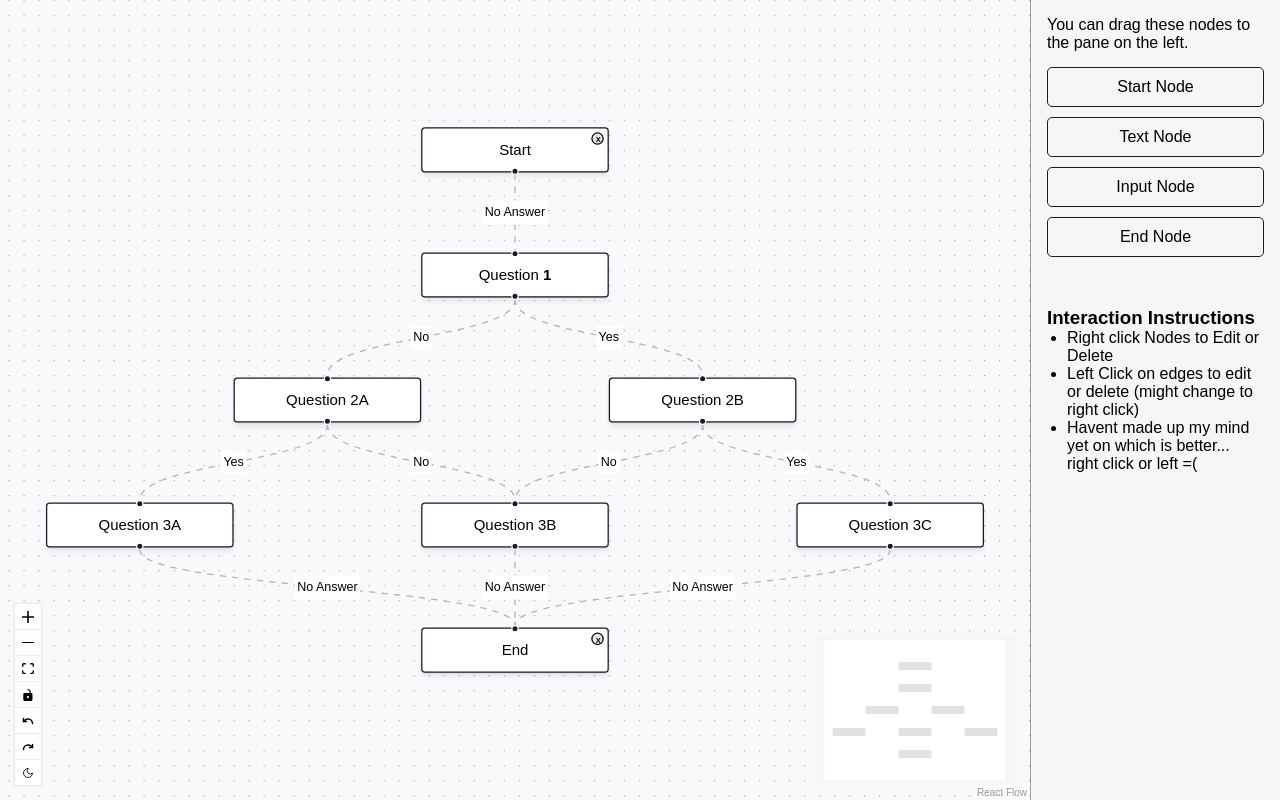
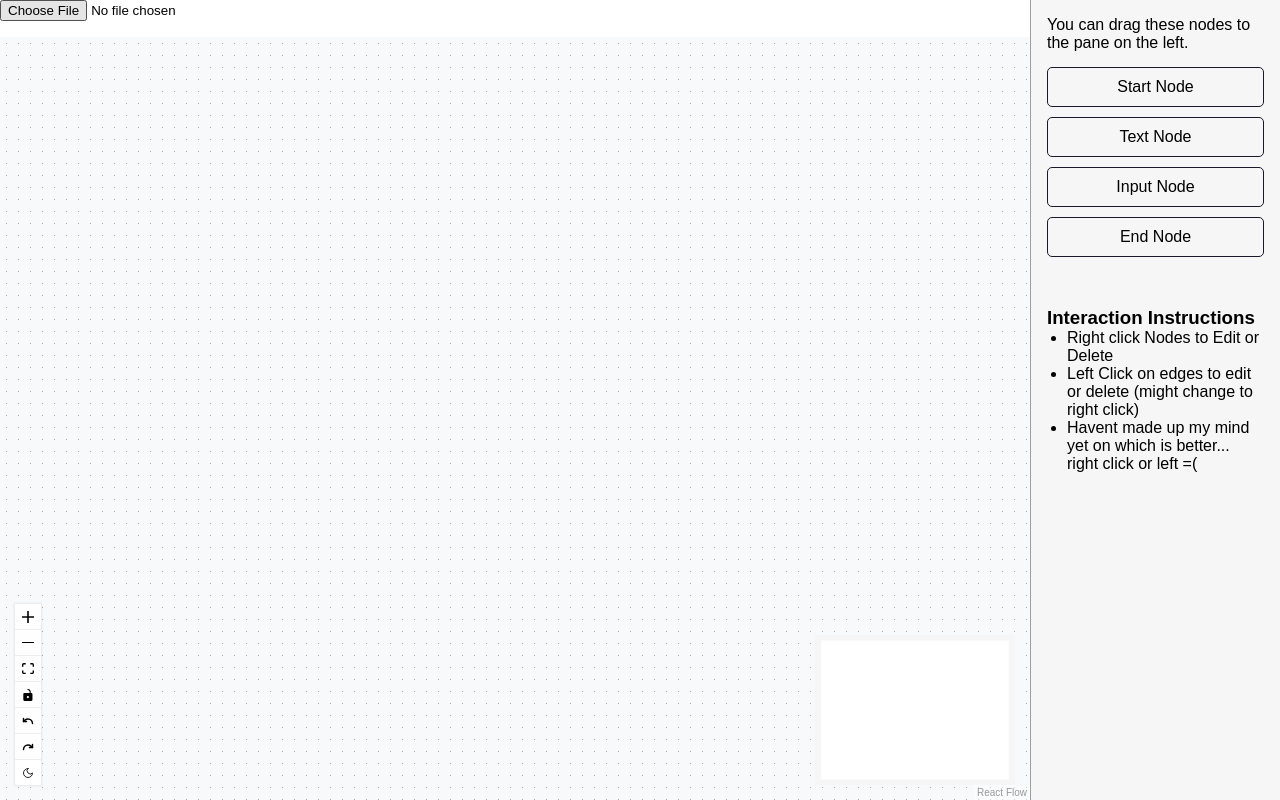
Before and after one commit to Devzio/Quizflow, a React (Vite) app: page / in a window 1280 px wide. Built offline with nearby package versions, Linux system fonts and the light colour scheme.

Commit message:
fixed merge conflicts. integrate ImportFlow component and enhance type definitions for nodes and edges

```diff
--- a/src/components/DnDFlow.tsx
+++ b/src/components/DnDFlow.tsx
@@ -1,4 +1,5 @@
 import { addEdge, Background, Connection, Controls, Edge, MiniMap, ReactFlow, useReactFlow, useEdgesState, useNodesState, reconnectEdge, Node, NodeChange, EdgeChange, XYPosition, NodeTypes, EdgeTypes, applyNodeChanges, applyEdgeChanges } from '@xyflow/react';
+import ImportFlow from './ImportFlow';
 import { v4 as uuidv4 } from 'uuid';
 import '@xyflow/react/dist/style.css';
 import { useCallback, useEffect, useRef, useState } from 'react';
@@ -54,8 +55,8 @@ const DnDFlow = () => {
     return () => document.removeEventListener('contextmenu', handleContextMenu);
   }, []);
 
-  const [nodes, setNodes] = useNodesState(initialNodes);
-  const [edges, setEdges] = useEdgesState(initialEdges);
+  const [nodes, setNodes] = useNodesState<Node>(initialNodes);
+  const [edges, setEdges] = useEdgesState<Edge>(initialEdges);
   const { screenToFlowPosition } = useReactFlow();
   const [type] = useDnD();
 
@@ -245,6 +246,8 @@ const DnDFlow = () => {
 
   return (
     <div className="dndflow">
+      <div className='reactflow-layout'>
+        <ImportFlow setNodes={setNodes} setEdges={setEdges} />
         <div className="reactflow-wrapper" ref={reactFlowWrapper}>
           <ReactFlow
             colorMode={colorMode}
@@ -290,6 +293,7 @@ const DnDFlow = () => {
             </Controls>
           </ReactFlow>
         </div>
+      </div>
       <Sidebar colorMode={colorMode} />
     </div>
   );
--- a/src/components/ImportFlow.tsx
+++ b/src/components/ImportFlow.tsx
@@ -1,9 +1,10 @@
 import React from 'react';
 import { convertJson } from '../utils/convertJson'; // 변환 함수
+import { Node, Edge } from '@xyflow/react';
 
 interface ImportFlowProps {
-  setNodes: (nodes: any[]) => void;
-  setEdges: (edges: any[]) => void;
+  setNodes: React.Dispatch<React.SetStateAction<Node[]>> | ((nodes: Node[]) => void);
+  setEdges: React.Dispatch<React.SetStateAction<Edge[]>> | ((edges: Edge[]) => void);
 }
 
 const ImportFlow: React.FC<ImportFlowProps> = ({ setNodes, setEdges }) => {
--- a/src/constants.tsx
+++ b/src/constants.tsx
@@ -1,187 +1,187 @@
 
 
 export const initialNodes = [
-  {
-    id: '1',
-    type: 'start',
-    data: {
-      label: (
-        <>
-          Node <strong>A</strong>
-        </>
-      ),
-    },
-    position: { x: 0, y: 0 },
-  },
-  {
-    id: '2',
-    type: 'text',
-    data: {
-      label: (
-        <>
-          Question <strong>1</strong>
-        </>
-      ),
-    },
-    position: { x: 0, y: 100 },
-  },
-  {
-    id: '3',
-    type: 'text',
-    data: {
-      label: (
-        <>
-          Question 2A
-        </>
-      ),
-    },
-    position: { x: -150, y: 200 },
-    // style: {
-    //   background: '#D6D5E6',
-    //   color: '#333',
-    //   width: 180,
-    // },
-  },
-  {
-    id: '4',
-    type: 'text',
-    data: {
-      label: (
-        <>
-          Question 2B
-        </>
-      ),
-    },
-    position: { x: 150, y: 200 },
-  },
-  {
-    id: '5',
-    type: 'text',
-    data: {
-      label: (
-        <>
-          Question 3A
-        </>
-      ),
-    },
-    position: { x: -300, y: 300 },
-  },
-  {
-    id: '6',
-    type: 'text',
-    data: {
-      label: (
-        <>
-          Question 3B
-        </>
-      ),
-    },
-    position: { x: 0, y: 300 },
-  },
-  {
-    id: '7',
-    type: 'text',
-    data: {
-      label: (
-        <>
-          Question 3C
-        </>
-      ),
-    },
-    position: { x: 300, y: 300 },
-  },
-  {
-    id: '8',
-    type: 'end',
-    data: {
-      label: (
-        <>
-          Question 3C
-        </>
-      ),
-    },
-    position: { x: 0, y: 400 },
-  },
+  // {
+  //   id: '1',
+  //   type: 'start',
+  //   data: {
+  //     label: (
+  //       <>
+  //         Node <strong>A</strong>
+  //       </>
+  //     ),
+  //   },
+  //   position: { x: 0, y: 0 },
+  // },
+  // {
+  //   id: '2',
+  //   type: 'text',
+  //   data: {
+  //     label: (
+  //       <>
+  //         Question <strong>1</strong>
+  //       </>
+  //     ),
+  //   },
+  //   position: { x: 0, y: 100 },
+  // },
+  // {
+  //   id: '3',
+  //   type: 'text',
+  //   data: {
+  //     label: (
+  //       <>
+  //         Question 2A
+  //       </>
+  //     ),
+  //   },
+  //   position: { x: -150, y: 200 },
+  //   // style: {
+  //   //   background: '#D6D5E6',
+  //   //   color: '#333',
+  //   //   width: 180,
+  //   // },
+  // },
+  // {
+  //   id: '4',
+  //   type: 'text',
+  //   data: {
+  //     label: (
+  //       <>
+  //         Question 2B
+  //       </>
+  //     ),
+  //   },
+  //   position: { x: 150, y: 200 },
+  // },
+  // {
+  //   id: '5',
+  //   type: 'text',
+  //   data: {
+  //     label: (
+  //       <>
+  //         Question 3A
+  //       </>
+  //     ),
+  //   },
+  //   position: { x: -300, y: 300 },
+  // },
+  // {
+  //   id: '6',
+  //   type: 'text',
+  //   data: {
+  //     label: (
+  //       <>
+  //         Question 3B
+  //       </>
+  //     ),
+  //   },
+  //   position: { x: 0, y: 300 },
+  // },
+  // {
+  //   id: '7',
+  //   type: 'text',
+  //   data: {
+  //     label: (
+  //       <>
+  //         Question 3C
+  //       </>
+  //     ),
+  //   },
+  //   position: { x: 300, y: 300 },
+  // },
+  // {
+  //   id: '8',
+  //   type: 'end',
+  //   data: {
+  //     label: (
+  //       <>
+  //         Question 3C
+  //       </>
+  //     ),
+  //   },
+  //   position: { x: 0, y: 400 },
+  // },
 ];
 
 export const initialEdges = [
-  {
-    id: 'e1-2',
-    type: 'edgedelete',
-    animated: true,
-    source: '1',
-    target: '2',
-    label: 'Start',
-    reconnectable: true,
-  },
-  {
-    id: 'e2-3',
-    type: 'default',
-    animated: true,
-    source: '2',
-    target: '3',
-    label: 'No',
-    reconnectable: true,
-  },
-  {
-    id: 'e2-4',
-    type: 'default',
-    animated: true,
-    source: '2',
-    target: '4',
-    label: 'Yes',
-  },
-  {
-    id: 'e3-5',
-    type: 'default',
-    animated: true,
-    source: '3',
-    target: '5',
-    label: 'Yes',
-  },
-  {
-    id: 'e3-6',
-    type: 'default',
-    animated: true,
-    source: '3',
-    target: '6',
-    label: 'No',
-  },
-  {
-    id: 'e4-6',
-    type: 'default',
-    animated: true,
-    source: '4',
-    target: '6',
-    label: 'No',
-  },
-  {
-    id: 'e4-7',
-    type: 'default',
-    animated: true,
-    source: '4',
-    target: '7',
-    label: 'Yes',
-  },
-  {
-    id: 'e5-8',
-    type: 'edgedelete',
-    animated: true,
-    source: '5',
-    target: '8',
-  },
-  {
-    id: 'e6-8',
-    type: 'edgedelete',
-    animated: true,
-    source: '6',
-    target: '8',
-  },
-  {
-    id: 'e7-8',
-    type: 'edgedelete',
-    animated: true,
-    source: '7',
-    target: '8',
-  },
+  // {
+  //   id: 'e1-2',
+  //   type: 'edgedelete',
+  //   animated: true,
+  //   source: '1',
+  //   target: '2',
+  //   label: 'Start',
+  //   reconnectable: true,
+  // },
+  // {
+  //   id: 'e2-3',
+  //   type: 'default',
+  //   animated: true,
+  //   source: '2',
+  //   target: '3',
+  //   label: 'No',
+  //   reconnectable: true,
+  // },
+  // {
+  //   id: 'e2-4',
+  //   type: 'default',
+  //   animated: true,
+  //   source: '2',
+  //   target: '4',
+  //   label: 'Yes',
+  // },
+  // {
+  //   id: 'e3-5',
+  //   type: 'default',
+  //   animated: true,
+  //   source: '3',
+  //   target: '5',
+  //   label: 'Yes',
+  // },
+  // {
+  //   id: 'e3-6',
+  //   type: 'default',
+  //   animated: true,
+  //   source: '3',
+  //   target: '6',
+  //   label: 'No',
+  // },
+  // {
+  //   id: 'e4-6',
+  //   type: 'default',
+  //   animated: true,
+  //   source: '4',
+  //   target: '6',
+  //   label: 'No',
+  // },
+  // {
+  //   id: 'e4-7',
+  //   type: 'default',
+  //   animated: true,
+  //   source: '4',
+  //   target: '7',
+  //   label: 'Yes',
+  // },
+  // {
+  //   id: 'e5-8',
+  //   type: 'edgedelete',
+  //   animated: true,
+  //   source: '5',
+  //   target: '8',
+  // },
+  // {
+  //   id: 'e6-8',
+  //   type: 'edgedelete',
+  //   animated: true,
+  //   source: '6',
+  //   target: '8',
+  // },
+  // {
+  //   id: 'e7-8',
+  //   type: 'edgedelete',
+  //   animated: true,
+  //   source: '7',
+  //   target: '8',
+  // },
 ];
--- a/src/index.css
+++ b/src/index.css
@@ -202,6 +202,11 @@ body {
   height: 100%;
 }
 
+.reactflow-layout{
+  display: flex;
+  flex-direction: column;
+  flex-grow: 1;
+}
 .dndflow .selectall {
   margin-top: 10px;
 }
```
Lines whose indentation alone changed are shown as unchanged.
